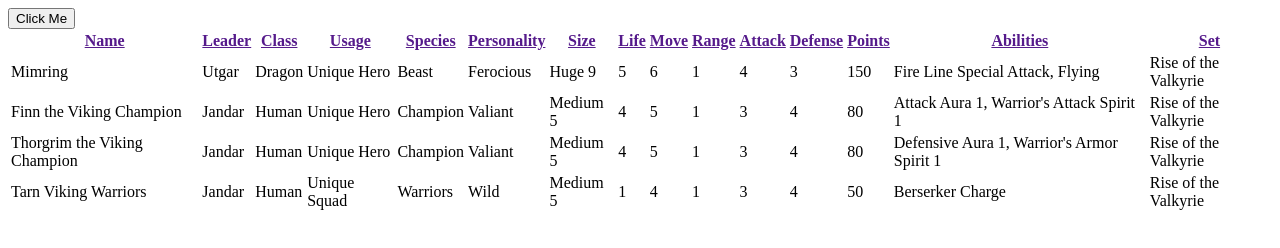
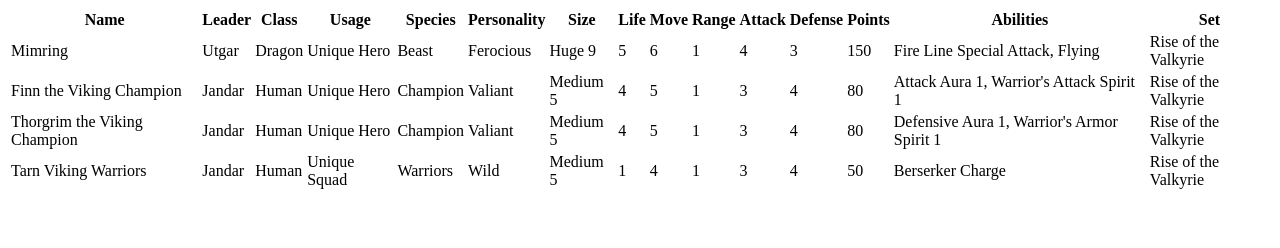
Before and after one commit to bandrada/heroscape-codex, a plain HTML site: page index.html in a window 1280 px wide. Drawn offline with Linux system fonts and the light colour scheme.

Commit message:
remove href

```diff
--- a/index.html
+++ b/index.html
@@ -9,25 +9,24 @@
     </head>
     <body>
         <script src="./index.js"></script>
-        <button onclick="testFunc()">Click Me</button>
         <table class="characters">
             <tbody>
                 <tr>
-                    <th <b><a href="">Name</a></b></th>
-                    <th <b><a href="">Leader</a></b></th>
-                    <th <b><a href="">Class</a></b></th>
-                    <th <b><a href="">Usage</a></b></th>
-                    <th <b><a href="">Species</a></b></th>
-                    <th <b><a href="">Personality</a></b></th>
-                    <th <b><a href="">Size</a></b></th>
-                    <th <b><a href="">Life</a></b></th>
-                    <th <b><a href="">Move</a></b></th>
-                    <th <b><a href="">Range</a></b></th>
-                    <th <b><a href="">Attack</a></b></th>
-                    <th <b><a href="">Defense</a></b></th>
-                    <th <b><a href="">Points</a></b></th>
-                    <th <b><a href="">Abilities</a></b></th>
-                    <th <b><a href="">Set</a></b></th>
+                    <th <b>Name</b></th>
+                    <th <b>Leader</b></th>
+                    <th <b>Class</b></th>
+                    <th <b>Usage</b></th>
+                    <th <b>Species</b></th>
+                    <th <b>Personality</b></th>
+                    <th <b>Size</b></th>
+                    <th <b>Life</b></th>
+                    <th <b>Move</b></th>
+                    <th <b>Range</b></th>
+                    <th <b>Attack</b></th>
+                    <th <b>Defense</b></th>
+                    <th <b>Points</b></th>
+                    <th <b>Abilities</b></th>
+                    <th <b>Set</b></th>
                 </tr>
                 <tr>
                     <td>Mimring</td>
```
